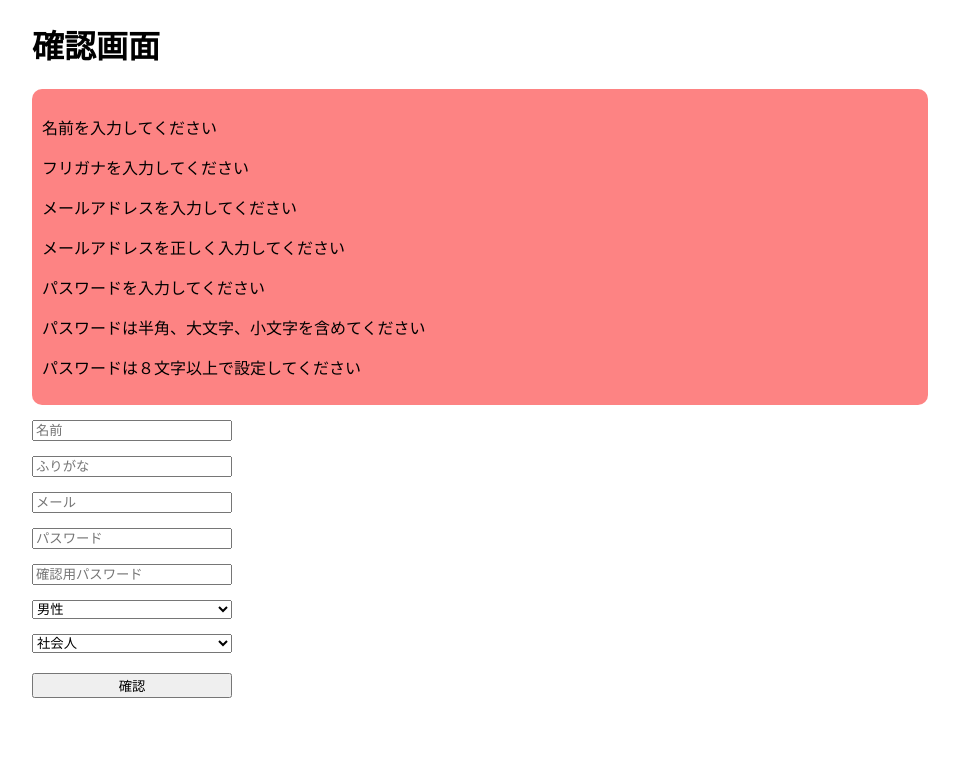
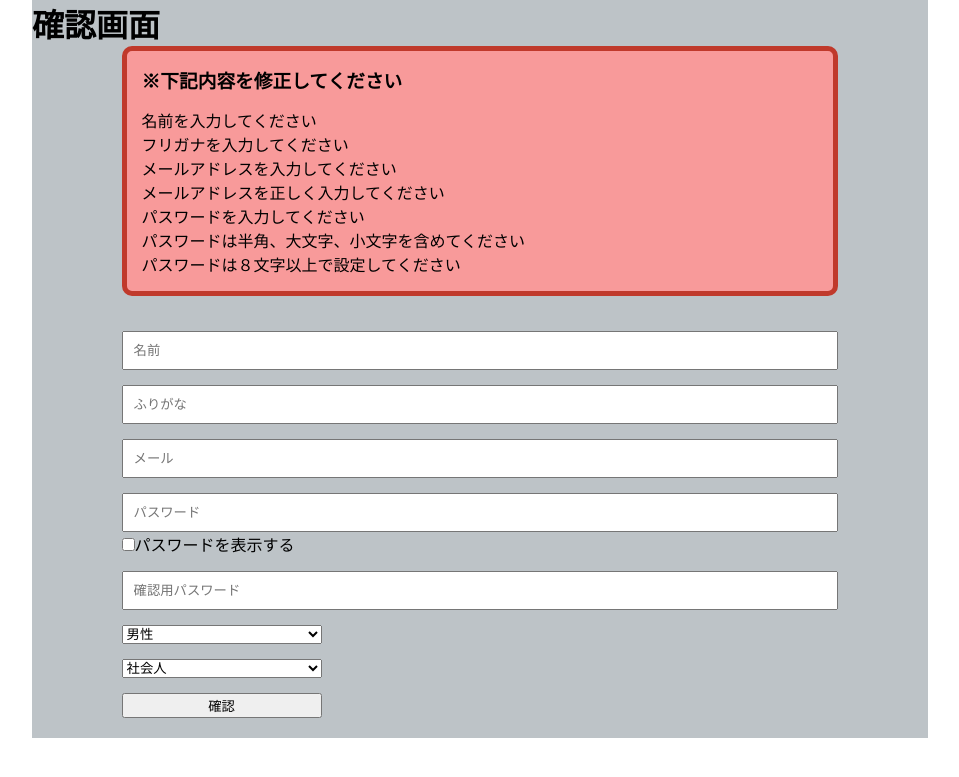
Before and after one commit to xhisashix/members_site, a PHP site: page /confirmation.php in a window 1280 px wide. Shown: the top 777 px of the page, without its empty margins (160-1119 px from the left). Run offline with PHP 8.4, Linux system fonts and the light colour scheme; data that the repository does not hold is empty.

Commit message:
スタイル追加

```diff
--- a/htdocs/css/style.css
+++ b/htdocs/css/style.css
@@ -1,4 +1,8 @@
-body {
+body,
+h1,
+h2,
+h3,
+p {
   margin: 0;
   padding: 0;
   list-style: none;
@@ -9,31 +13,40 @@ main {
   margin-left: 30px;
   width: 70%;
   margin: 0 auto;
+  background-color: #bdc3c7;
 }
 form {
   display: flex;
   flex-direction: column;
-  width: 200px;
+  width: 80%;
+  margin: 0 auto;
+  padding: 20px;
 }
 
 input {
   margin-top: 15px;
+  padding: 10px;
 }
 
 select,
-option {
+option,
+button {
   margin-top: 15px;
-}
-
-button {
-  margin-top: 20px;
+  width: 200px;
 }
 
 .error {
   margin: 0 auto;
-  background-color: rgba(253, 123, 123, 0.933);
-  padding: 10px;
+  background-color: rgba(252, 152, 152, 0.933);
+  border: 5px solid #c0392b;
+  padding: 15px;
   border-radius: 10px;
+  width: 80%;
+  box-sizing: border-box;
+}
+
+.error h3 {
+  margin-bottom: 15px;
 }
 
 .pass {
@@ -45,5 +58,5 @@ button {
 .pass > input {
   display: flex;
   align-items: center;
-  margin: auto;
+  margin: auto 0;
 }
--- a/view/confirmationHtml.php
+++ b/view/confirmationHtml.php
@@ -16,6 +16,7 @@
       </h1>
       <?php if (!empty($getErrorMsg)) : ?>
         <div class="error">
+          <h3>※下記内容を修正してください</h3>
           <?php foreach ($getErrorMsg as $value) : ?>
             <p><?php echo $value; ?></p>
           <?php endforeach; ?>
@@ -38,7 +39,11 @@
         <input type="name" name="name" placeholder="名前" value="<?php echo $_POST['name']; ?>">
         <input type="text" name="furigana" placeholder="ふりがな" value="<?php echo $_POST['furigana']; ?>">
         <input type="text" name="mail" placeholder="メール" value="<?php echo $_POST['mail']; ?>">
-        <input type="password" name="password" placeholder="パスワード">
+        <input type="password" id="password" name="password" placeholder="パスワード">
+        <div class="pass" style="display: flex;">
+          <input type="checkbox" id="password-check">
+          <p>パスワードを表示する</p>
+        </div>
         <input type="password" name="verification_for_password" placeholder="確認用パスワード">
         <select name="sex" id="">
           <option value="men">男性</option>
@@ -54,7 +59,7 @@
     <?php endif ?>
   </main>
 
-
+  <script src="js/main.js"></script>
 </body>
 
 </html>
```
